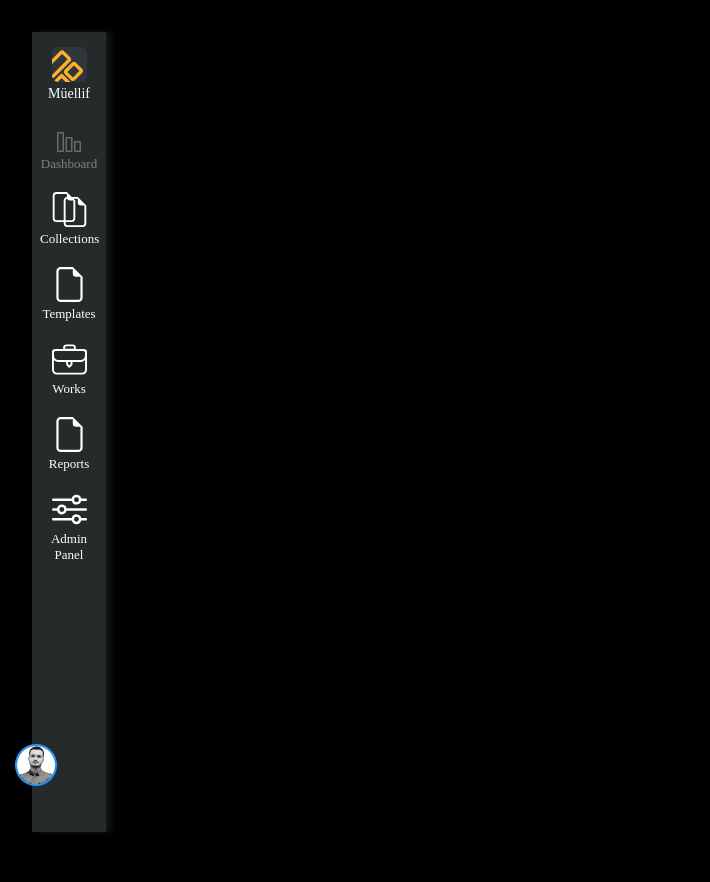
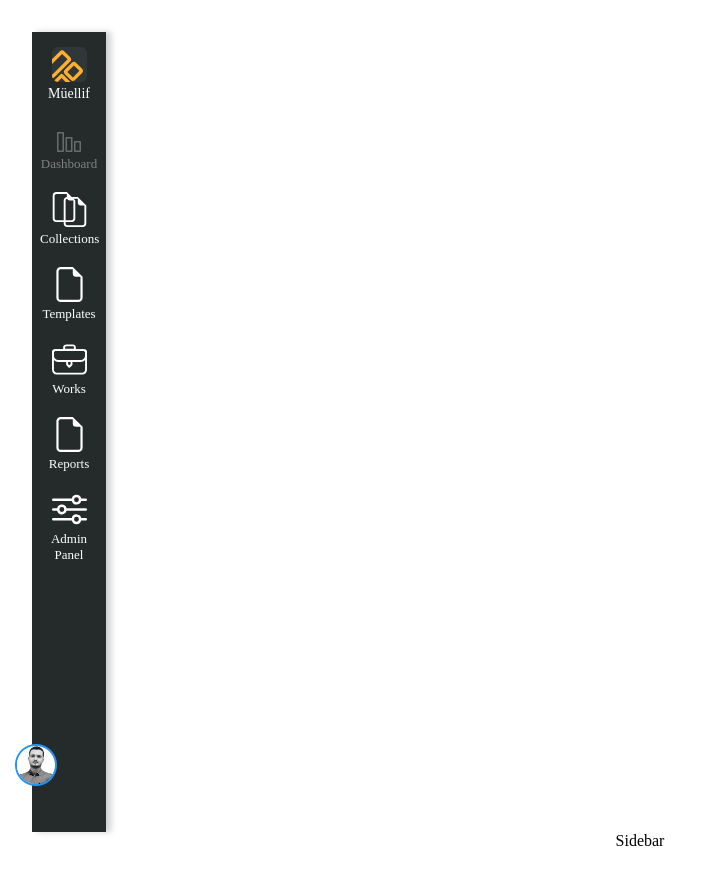
Before and after one commit to santoshmanaguli/nsm, a React (Vite) app: page / in a window 1280 px wide. Shown: the whole page, without its empty margins (0-710 px from the left). Built offline with nearby package versions, Linux system fonts and the light colour scheme.

Commit message:
added a global css

```diff
--- a/src/index.css
+++ b/src/index.css
@@ -1,4 +1,8 @@
 html body{
   margin: 0;
-  background-color: black;
+  /* background-color: black; */
 }
+
+.cursor-pointer{
+  cursor: pointer;
+}
```
